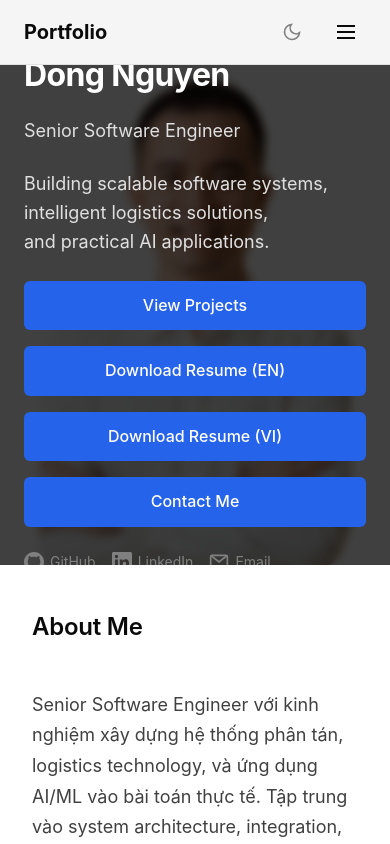
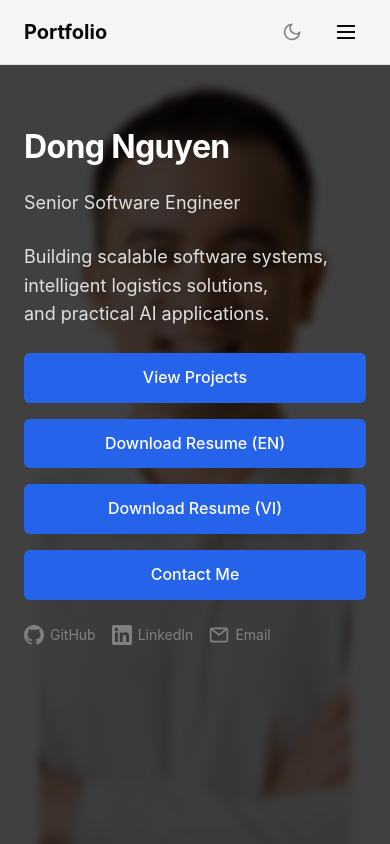
Before and after one commit to dong-nz/cv, a React app: page / in a window 390 px wide. Shown: the top 844 px of the page. Built offline with nearby package versions, Linux system fonts and the light colour scheme; the HTML template or start-up script is replaced by a standard one.

Commit message:
enhanced mobile screen

```diff
--- a/src/App.css
+++ b/src/App.css
@@ -438,12 +438,8 @@
 @media (max-width: 768px) {
   .hero {
     position: relative;
-    min-height: 500px;
+    min-height: 100vh;
     overflow: hidden;
-  }
-  .hero {
-    max-width: 100%;
-    margin: 0;
     padding: 0;
   }
   .hero-cta {
@@ -463,9 +459,10 @@
 
   .hero-content {
     position: absolute;
+    inset: 0;
     z-index: 1;
     background: rgba(0, 0, 0, 0.75);
-    padding: 32px 24px;
+    padding: 64px 24px 56px;
     backdrop-filter: blur(4px);
     width: 100%;
   }
```
